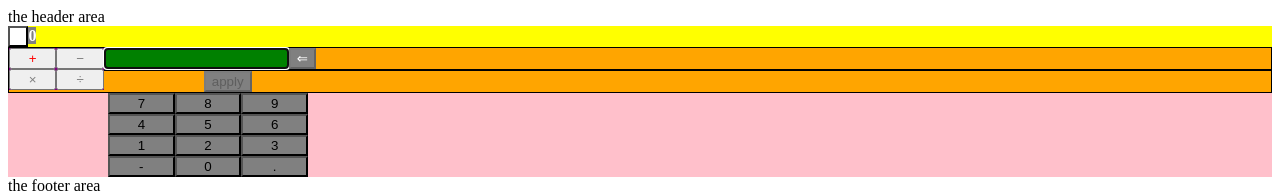
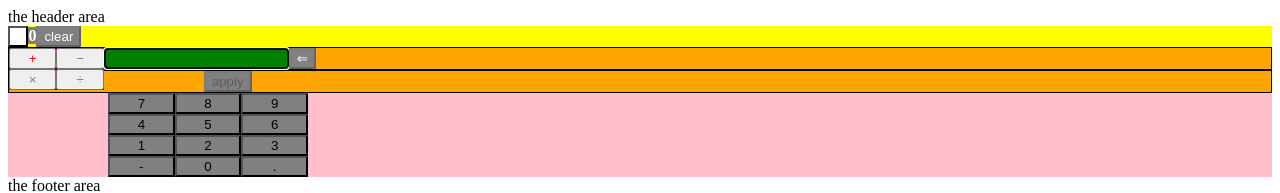
Before and after one commit to j2kenton/React-Super-Calculator, a React (Create React App) app in the folder react/: page / in a window 1280 px wide. Shown: the top 193 px of the page. Built offline with nearby package versions, Linux system fonts and the light colour scheme.

Commit message:
add reset button

```diff
--- a/react/src/common-actions.js
+++ b/react/src/common-actions.js
@@ -5,7 +5,8 @@ import {
   SET_OPERATOR,
   TOGGLE_NEGATIVITY,
   APPEND_TO_INPUT,
-  INPUT_REMOVE_LAST_CHAR
+  INPUT_REMOVE_LAST_CHAR,
+  RESET_FORM
 } from 'constants/action-types';
 
 export function setOutput(output) {
@@ -55,3 +56,9 @@ export function inputRemoveLastChar() {
     type: INPUT_REMOVE_LAST_CHAR
   };
 }
+
+export function resetForm() {
+  return {
+    type: RESET_FORM
+  };
+}
--- a/react/src/constants/action-types.js
+++ b/react/src/constants/action-types.js
@@ -5,3 +5,4 @@ export const SET_OPERATOR = 'SET_OPERATOR';
 export const TOGGLE_NEGATIVITY = 'TOGGLE_NEGATIVITY';
 export const APPEND_TO_INPUT = 'APPEND_TO_INPUT';
 export const INPUT_REMOVE_LAST_CHAR = 'INPUT_REMOVE_LAST_CHAR';
+export const RESET_FORM = 'RESET_FORM';
--- a/react/src/reducers/app.js
+++ b/react/src/reducers/app.js
@@ -5,7 +5,8 @@ import {
   SET_OPERATOR,
   TOGGLE_NEGATIVITY,
   APPEND_TO_INPUT,
-  INPUT_REMOVE_LAST_CHAR
+  INPUT_REMOVE_LAST_CHAR,
+  RESET_FORM
 } from 'constants/action-types';
 import { calculateUpdatedValue } from 'utils/calculations';
 import { isInputValid, getUpdatedTempValues } from 'utils/tools';
@@ -76,6 +77,9 @@ export const app = (state = initialState, action) => {
       const newValues = getUpdatedTempValues(newState, state.input, initialState.preview);
       return { ...newState, ...newValues };
     }
+    case RESET_FORM: {
+      return { ...initialState };
+    }
     default:
       return state;
   }
--- a/react/src/sections/body/input-section.js
+++ b/react/src/sections/body/input-section.js
@@ -57,7 +57,7 @@ export const InputSection = ({
   const onApply = e => {
     e.preventDefault();
     onButtonClick();
-    if (input) {
+    if (isInputUsable(input)) {
       updateOutput();
     }
   };
--- a/react/src/sections/body/output-section.js
+++ b/react/src/sections/body/output-section.js
@@ -1,7 +1,10 @@
 import PropTypes from 'prop-types';
 import { connect } from 'react-redux';
 import styled from 'styled-components';
-import { toggleOutputNegativity as toggleOutputNegativityAction } from 'common-actions';
+import {
+  toggleOutputNegativity as toggleOutputNegativityAction,
+  resetForm as resetFormAction
+} from 'common-actions';
 
 const OutputWrapper = styled.div`
   background-color: blue;
@@ -15,6 +18,11 @@ const SignButton = styled.button`
   background-color: white;
 `;
 
+const ClearButton = styled.button`
+  background-color: grey;
+  color: white;
+`;
+
 const NumberArea = styled.span`
   background-color: grey;
   color: white;
@@ -25,12 +33,21 @@ const SignSymbol = styled.span`
   visibility: ${props => (props.visible ? 'visible' : 'hidden')};
 `;
 
-export const OutputSection = ({ output, toggleOutputNegativity, onButtonClick }) => {
+export const OutputSection = ({ output, toggleOutputNegativity, onButtonClick, resetForm }) => {
   const onToggleSign = e => {
     e.preventDefault();
     onButtonClick();
     toggleOutputNegativity();
   };
+
+  const onClear = e => {
+    e.preventDefault();
+    onButtonClick();
+    if (output) {
+      resetForm();
+    }
+  };
+
   return (
     <OutputWrapper>
       <OutputArea>
@@ -38,6 +55,9 @@ export const OutputSection = ({ output, toggleOutputNegativity, onButtonClick })
           <SignSymbol visible={output < 0}>-</SignSymbol>
         </SignButton>
         <NumberArea>{Math.abs(output)}</NumberArea>
+        <ClearButton onClick={onClear} disabled={!output}>
+          clear
+        </ClearButton>
       </OutputArea>
     </OutputWrapper>
   );
@@ -46,7 +66,8 @@ export const OutputSection = ({ output, toggleOutputNegativity, onButtonClick })
 OutputSection.propTypes = {
   output: PropTypes.number,
   toggleOutputNegativity: PropTypes.func,
-  onButtonClick: PropTypes.func
+  onButtonClick: PropTypes.func,
+  resetForm: PropTypes.func
 };
 
 const mapStateToProps = ({ app }) => ({
@@ -55,5 +76,5 @@ const mapStateToProps = ({ app }) => ({
 
 export default connect(
   mapStateToProps,
-  { toggleOutputNegativity: toggleOutputNegativityAction }
+  { toggleOutputNegativity: toggleOutputNegativityAction, resetForm: resetFormAction }
 )(OutputSection);
```
